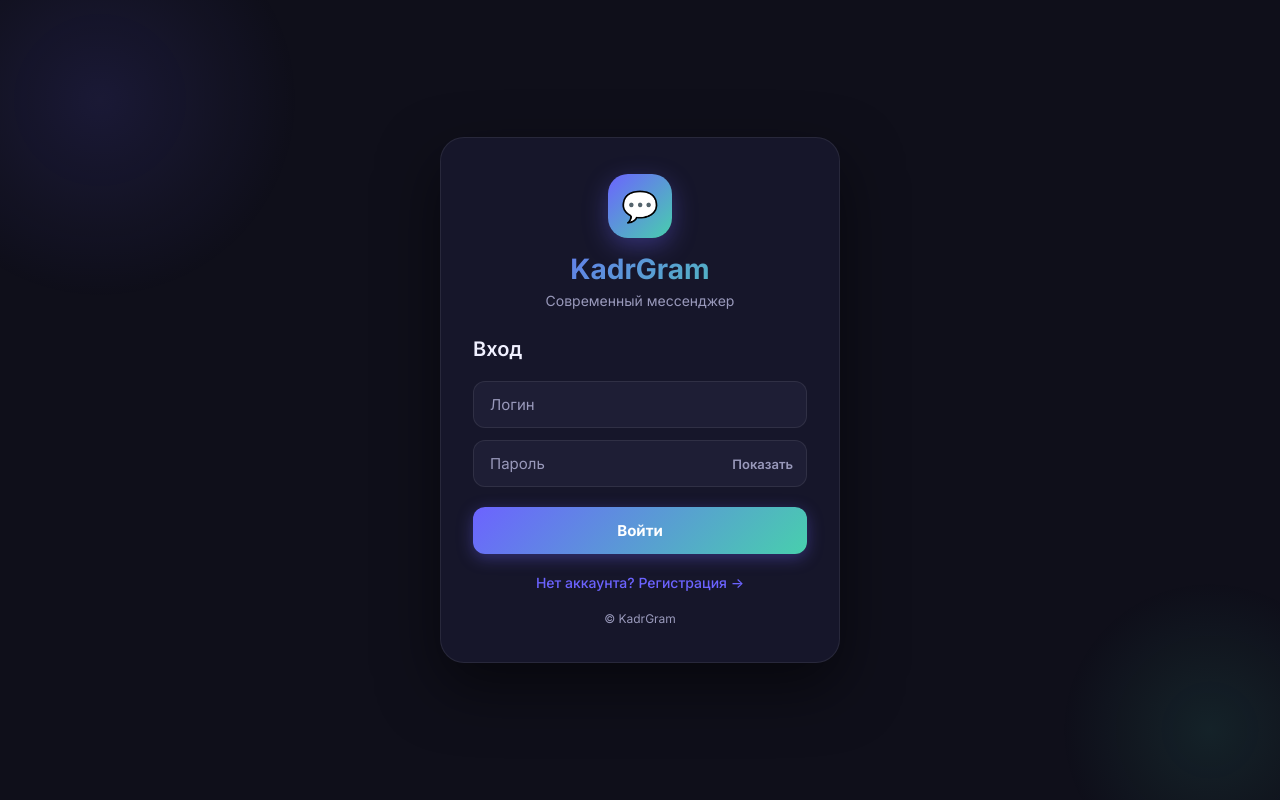
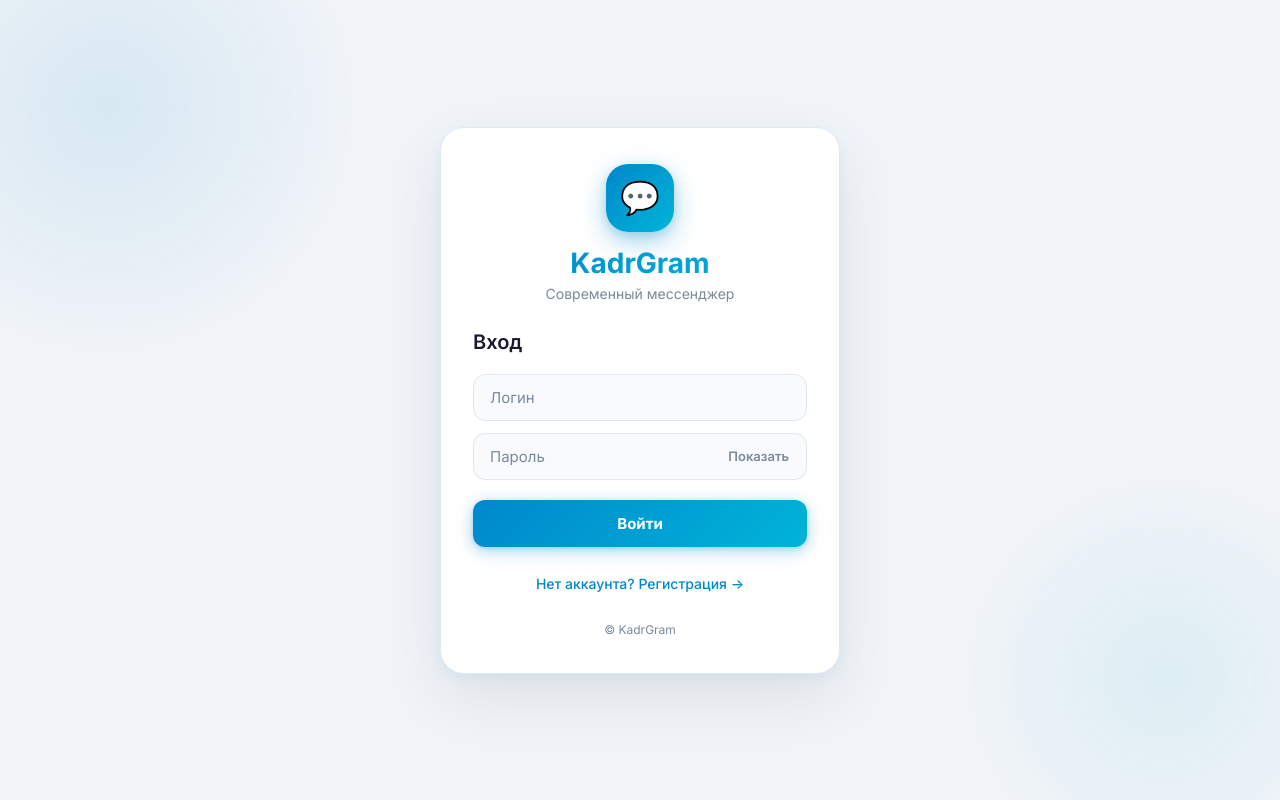
Before and after one commit to oyatillokadraliev-dot/KadrGram, a Flask app: page /login in a window 1280 px wide. Run offline with Flask 3, Linux system fonts and the light colour scheme.

Commit message:
Update login.html

```diff
--- a/templates/login.html
+++ b/templates/login.html
@@ -8,16 +8,15 @@
         @import url('https://fonts.googleapis.com/css2?family=Inter:wght@400;500;600;700&display=swap');
 
         :root {
-            --accent:  #6c63ff;
-            --accent2: #48cfad;
-            --bg:      #0f0f1a;
-            --bg2:     #16162a;
-            --bg3:     #1e1e35;
-            --border:  rgba(255,255,255,0.08);
-            --text:    #f0f0ff;
-            --text2:   #9999bb;
-            --danger:  #ff6b6b;
-            --success: #48cfad;
+            --primary:      #0088cc;
+            --primary2:     #00b4d8;
+            --success:      #25d366;
+            --danger:       #ff6b6b;
+            --bg:           #f0f4f8;
+            --white:        #ffffff;
+            --border:       #e0e8f0;
+            --text:         #1a1a2e;
+            --text2:        #7a8a9a;
         }
 
         * { box-sizing: border-box; margin: 0; padding: 0; -webkit-tap-highlight-color: transparent; }
@@ -31,105 +30,151 @@
             font-family: 'Inter', -apple-system, sans-serif;
             background: var(--bg);
             color: var(--text);
+            position: relative;
+            overflow: hidden;
         }
 
-        /* Фоновые круги */
-        body::before, body::after {
+        /* Фоновые декоративные круги */
+        body::before {
             content: '';
             position: fixed;
+            width: 500px; height: 500px;
+            background: radial-gradient(circle, rgba(0,136,204,0.1), transparent 70%);
+            top: -150px; left: -150px;
             border-radius: 50%;
             pointer-events: none;
-        }
-
-        body::before {
-            width: 400px; height: 400px;
-            background: radial-gradient(circle, rgba(108,99,255,0.12), transparent 70%);
-            top: -100px; left: -100px;
+            animation: bgFloat1 8s ease-in-out infinite;
         }
 
         body::after {
-            width: 300px; height: 300px;
-            background: radial-gradient(circle, rgba(72,207,173,0.1), transparent 70%);
-            bottom: -80px; right: -80px;
+            content: '';
+            position: fixed;
+            width: 400px; height: 400px;
+            background: radial-gradient(circle, rgba(0,180,216,0.08), transparent 70%);
+            bottom: -100px; right: -100px;
+            border-radius: 50%;
+            pointer-events: none;
+            animation: bgFloat2 10s ease-in-out infinite;
+        }
+
+        @keyframes bgFloat1 {
+            0%, 100% { transform: translate(0, 0); }
+            50%       { transform: translate(30px, 20px); }
+        }
+
+        @keyframes bgFloat2 {
+            0%, 100% { transform: translate(0, 0); }
+            50%       { transform: translate(-20px, -30px); }
         }
 
         .auth-container {
             width: 100%;
             max-width: 400px;
-            background: var(--bg2);
+            background: var(--white);
             border: 1px solid var(--border);
             padding: 36px 32px;
             border-radius: 24px;
-            box-shadow: 0 24px 60px rgba(0,0,0,0.5);
-            animation: fadeUp 0.3s ease;
+            box-shadow:
+                0 4px 16px rgba(0,136,204,0.08),
+                0 24px 60px rgba(0,0,0,0.08);
+            animation: fadeUp 0.4s cubic-bezier(0.34, 1.56, 0.64, 1);
             position: relative;
             z-index: 1;
         }
 
         @keyframes fadeUp {
-            from { opacity: 0; transform: translateY(16px); }
-            to   { opacity: 1; transform: translateY(0); }
+            from { opacity: 0; transform: translateY(24px) scale(0.97); }
+            to   { opacity: 1; transform: translateY(0) scale(1); }
         }
 
-        .brand-wrap {
-            text-align: center;
-            margin-bottom: 28px;
+        /* Логотип */
+        .brand-wrap { text-align: center; margin-bottom: 28px; }
+
+        .brand-icon {
+            width: 68px; height: 68px;
+            background: linear-gradient(135deg, var(--primary), var(--primary2));
+            border-radius: 22px;
+            display: flex; align-items: center; justify-content: center;
+            font-size: 32px;
+            margin: 0 auto 14px;
+            box-shadow:
+                0 8px 24px rgba(0,136,204,0.3),
+                0 2px 8px rgba(0,136,204,0.15);
+            animation: iconPulse 3s ease-in-out infinite;
+            transition: transform 0.2s;
         }
 
-        .brand-icon {
-            width: 64px; height: 64px;
-            background: linear-gradient(135deg, var(--accent), var(--accent2));
-            border-radius: 20px;
-            display: flex; align-items: center; justify-content: center;
-            font-size: 30px;
-            margin: 0 auto 14px;
-            box-shadow: 0 8px 24px rgba(108,99,255,0.35);
+        .brand-icon:hover { transform: scale(1.05) rotate(3deg); }
+
+        @keyframes iconPulse {
+            0%, 100% { box-shadow: 0 8px 24px rgba(0,136,204,0.3), 0 2px 8px rgba(0,136,204,0.15); }
+            50%       { box-shadow: 0 12px 32px rgba(0,136,204,0.45), 0 4px 12px rgba(0,136,204,0.25); }
         }
 
         .brand-title {
             font-size: 28px;
             font-weight: 700;
-            background: linear-gradient(135deg, var(--accent), var(--accent2));
+            background: linear-gradient(135deg, var(--primary), var(--primary2));
             -webkit-background-clip: text;
             -webkit-text-fill-color: transparent;
             background-clip: text;
         }
 
-        .subtitle { font-size: 14px; color: var(--text2); margin-top: 6px; }
+        .subtitle { font-size: 14px; color: var(--text2); margin-top: 5px; }
 
-        h2 { font-size: 20px; font-weight: 600; margin-bottom: 20px; color: var(--text); }
+        h2 {
+            font-size: 20px;
+            font-weight: 600;
+            margin-bottom: 20px;
+            color: var(--text);
+        }
 
+        /* Ошибки */
         .error-box {
-            background: rgba(255,107,107,0.1);
+            background: rgba(255,107,107,0.08);
             color: var(--danger);
-            border: 1px solid rgba(255,107,107,0.25);
+            border: 1px solid rgba(255,107,107,0.2);
             padding: 12px 16px;
             border-radius: 12px;
             margin-bottom: 18px;
             font-size: 14px;
             text-align: center;
+            animation: shake 0.4s ease;
         }
 
+        @keyframes shake {
+            0%, 100% { transform: translateX(0); }
+            20%       { transform: translateX(-6px); }
+            40%       { transform: translateX(6px); }
+            60%       { transform: translateX(-4px); }
+            80%       { transform: translateX(4px); }
+        }
+
+        /* Инпуты */
         .input-group { margin-bottom: 12px; }
 
         input {
             width: 100%;
             padding: 13px 16px;
             border-radius: 12px;
-            border: 1px solid var(--border);
+            border: 1.5px solid var(--border);
             outline: none;
             font-size: 15px;
-            background: var(--bg3);
+            background: #f8fafc;
             color: var(--text);
             font-family: inherit;
-            transition: border-color 0.2s, box-shadow 0.2s;
+            transition: all 0.2s;
         }
 
         input::placeholder { color: var(--text2); }
 
+        input:hover { border-color: #c8d8e8; background: white; }
+
         input:focus {
-            border-color: var(--accent);
-            box-shadow: 0 0 0 4px rgba(108,99,255,0.12);
+            border-color: var(--primary);
+            background: white;
+            box-shadow: 0 0 0 4px rgba(0,136,204,0.1);
+            transform: translateY(-1px);
         }
 
         .pass-group { position: relative; }
@@ -144,42 +189,80 @@
             font-weight: 600;
             user-select: none;
             transition: color 0.2s;
+            padding: 4px;
         }
 
-        .eye-btn:hover { color: var(--text); }
+        .eye-btn:hover { color: var(--primary); }
 
+        /* Кнопка */
         .btn-primary {
             width: 100%;
             padding: 14px;
             border: none;
             border-radius: 12px;
-            background: linear-gradient(135deg, var(--accent), var(--accent2));
+            background: linear-gradient(135deg, var(--primary), var(--primary2));
             color: white;
             font-size: 15px;
             font-weight: 700;
             cursor: pointer;
             margin-top: 8px;
             font-family: inherit;
-            box-shadow: 0 4px 16px rgba(108,99,255,0.35);
+            box-shadow:
+                0 4px 16px rgba(0,136,204,0.35),
+                0 1px 4px rgba(0,136,204,0.2);
             transition: all 0.2s;
+            position: relative;
+            overflow: hidden;
         }
 
-        .btn-primary:hover { transform: translateY(-1px); box-shadow: 0 6px 20px rgba(108,99,255,0.45); }
-        .btn-primary:active { transform: translateY(0); }
-        .btn-primary:disabled { background: var(--bg3); color: var(--text2); box-shadow: none; cursor: not-allowed; transform: none; }
+        /* Блик на кнопке */
+        .btn-primary::after {
+            content: '';
+            position: absolute;
+            top: 0; left: -100%;
+            width: 100%; height: 100%;
+            background: linear-gradient(90deg, transparent, rgba(255,255,255,0.2), transparent);
+            transition: left 0.4s;
+        }
 
+        .btn-primary:hover::after { left: 100%; }
+
+        .btn-primary:hover {
+            transform: translateY(-2px);
+            box-shadow: 0 8px 24px rgba(0,136,204,0.45), 0 2px 8px rgba(0,136,204,0.25);
+        }
+
+        .btn-primary:active { transform: translateY(0); box-shadow: 0 2px 8px rgba(0,136,204,0.3); }
+
+        .btn-primary:disabled {
+            background: #e0e8f0;
+            color: var(--text2);
+            box-shadow: none;
+            cursor: not-allowed;
+            transform: none;
+        }
+
+        .btn-primary:disabled::after { display: none; }
+
+        /* Переключатель */
         .toggle {
             margin-top: 20px;
             text-align: center;
-            color: var(--accent);
+            color: var(--primary);
             font-size: 14px;
             font-weight: 500;
             cursor: pointer;
-            transition: color 0.2s;
+            transition: all 0.2s;
+            padding: 8px;
+            border-radius: 8px;
         }
 
-        .toggle:hover { color: var(--accent2); }
+        .toggle:hover {
+            color: var(--primary2);
+            background: rgba(0,136,204,0.05);
+        }
 
+        /* Правила пароля */
         .rules { margin: 12px 0; }
 
         .hint {
@@ -188,30 +271,56 @@
             font-size: 13px;
             color: var(--text2);
             margin-bottom: 7px;
-            transition: color 0.2s;
+            transition: all 0.2s;
+            padding: 2px 0;
         }
 
         .status-dot {
             width: 7px; height: 7px;
             border-radius: 50%;
             margin-right: 8px;
-            background: var(--bg3);
-            border: 1px solid var(--border);
+            background: #dde4ec;
+            border: 1.5px solid #c8d4e0;
             flex-shrink: 0;
-            transition: all 0.2s;
+            transition: all 0.25s;
         }
 
-        .hint.success { color: var(--success); }
-        .hint.success .status-dot { background: var(--success); border-color: var(--success); box-shadow: 0 0 6px var(--success); }
+        .hint.success {
+            color: var(--success);
+            transform: translateX(2px);
+        }
+
+        .hint.success .status-dot {
+            background: var(--success);
+            border-color: var(--success);
+            box-shadow: 0 0 6px rgba(37,211,102,0.5);
+        }
+
         .hint.invalid { color: var(--danger); }
-        .hint.invalid .status-dot { background: var(--danger); border-color: var(--danger); }
 
-        .footer-note { margin-top: 20px; text-align: center; color: var(--text2); font-size: 12px; }
+        .hint.invalid .status-dot {
+            background: var(--danger);
+            border-color: var(--danger);
+        }
+
+        /* Login hint */
+        #login_hint {
+            margin-bottom: 10px;
+            font-size: 13px;
+        }
+
+        .footer-note {
+            margin-top: 22px;
+            text-align: center;
+            color: var(--text2);
+            font-size: 12px;
+        }
     </style>
 </head>
 <body>
 
 <div class="auth-container">
+
     <div class="brand-wrap">
         <div class="brand-icon">💬</div>
         <div class="brand-title">KadrGram</div>
@@ -285,6 +394,11 @@
         var isLogin = loginBox.style.display !== 'none';
         loginBox.style.display = isLogin ? 'none' : 'block';
         regBox.style.display   = isLogin ? 'block' : 'none';
+        // Анимация переключения
+        var target = isLogin ? regBox : loginBox;
+        target.style.animation = 'none';
+        target.offsetHeight; // reflow
+        target.style.animation = 'fadeUp 0.3s cubic-bezier(0.34,1.56,0.64,1)';
         setTimeout(function() {
             var el = isLogin ? document.getElementById('r_login') : document.querySelector('[name="login"]');
             if (el) el.focus();
```
